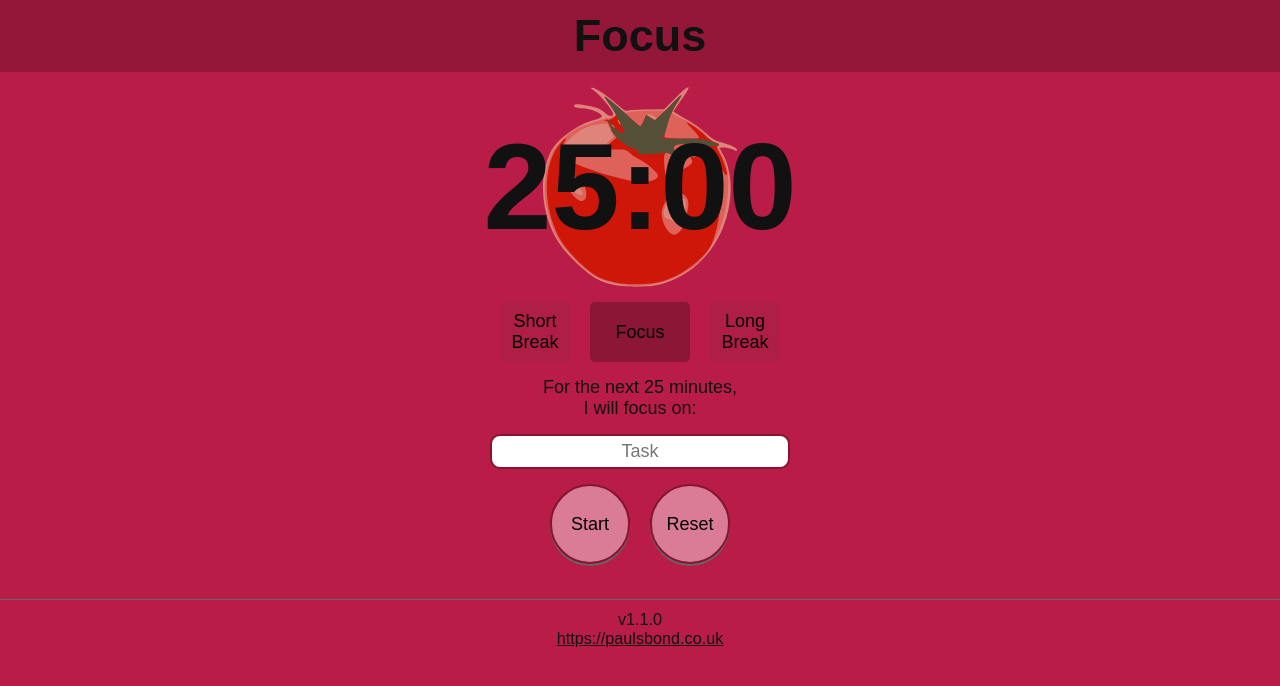
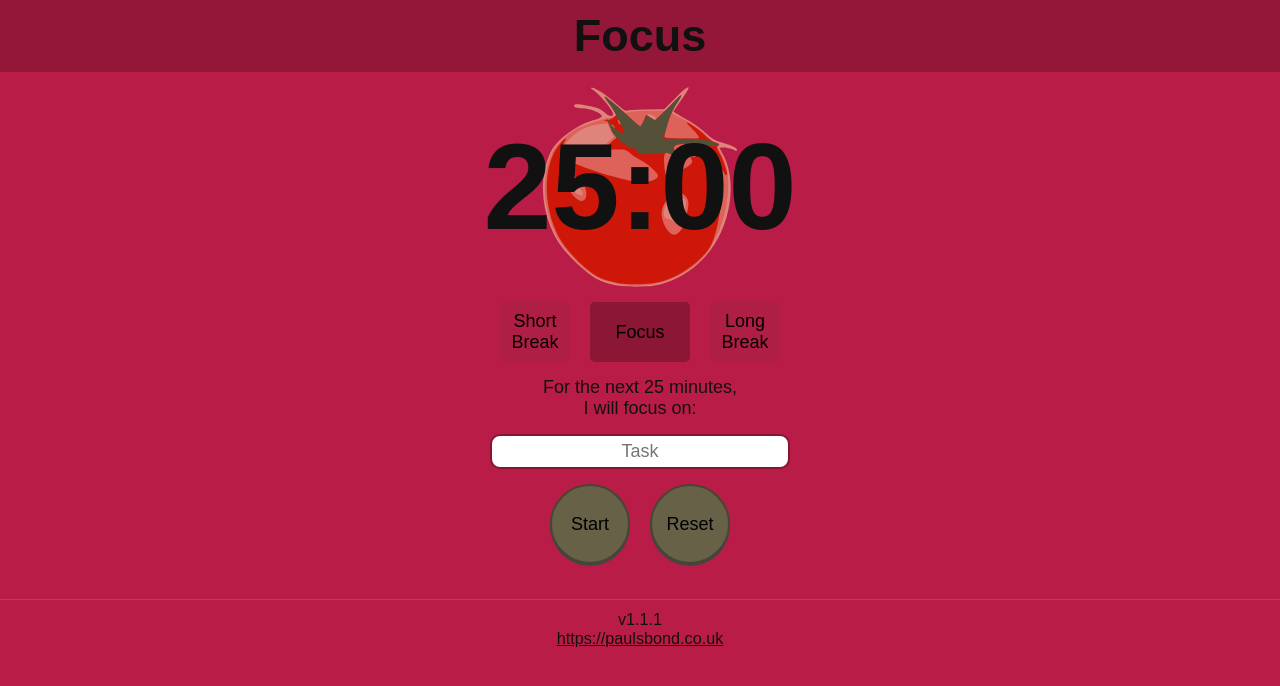
Before and after one commit to paulsbond/focus, an Angular app: page / in a window 1280 px wide. Shown: the top 686 px of the page. Built offline with nearby package versions, Linux system fonts and the light colour scheme.

Commit message:
Changed button colour

```diff
--- a/src/app/app.component.html
+++ b/src/app/app.component.html
@@ -51,6 +51,6 @@
 </ng-container>
 
 <footer>
-  <p class="version">v1.1.0</p>
+  <p class="version">v1.1.1</p>
   <a href="https://paulsbond.co.uk">https://paulsbond.co.uk</a>
 </footer>
--- a/src/app/app.component.scss
+++ b/src/app/app.component.scss
@@ -32,9 +32,9 @@ input {
 }
 
 button {
-  background-color: #da7c95;
+  background-color: #666147;
   border-radius: 5px;
-  border: 2px solid #851532;
+  border: 2px solid #494533;
   cursor: pointer;
   font-size: 1rem;
   margin-left: 10px;
@@ -44,7 +44,7 @@ button {
 
 @media (hover: hover) and (pointer: fine) {
   button:hover {
-    background-color: #b65f76;
+    background-color: #555139;
   }
 }
 
@@ -77,14 +77,14 @@ button.action[disabled] {
 
 button.round {
   border-radius: 100%;
-  box-shadow: 0 2px #666;
+  box-shadow: 0 2px #444;
   height: 80px;
   width: 80px;
 }
 
 button.round:active {
-  background-color: #b65f76;
-  box-shadow: 0 1px #555;
+  background-color: #555139;
+  box-shadow: 0 1px #333;
   transform: translateY(1px);
 }
 
```
Also changed, not shown: 7 other files (tests, documents, lock files or other folders).
